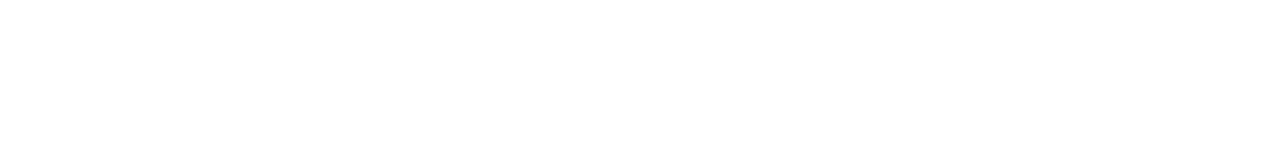
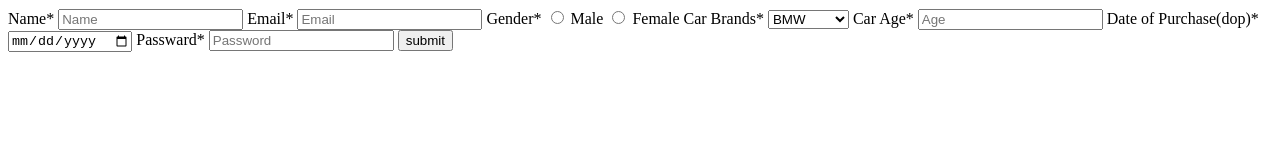
Before and after one commit to acciojob/car-insurance-form-AbhiAdhav007, a website: page main.html in a window 1280 px wide. Drawn offline with Linux system fonts and the light colour scheme.

Commit message:
created a submission

```diff
--- a/main.html
+++ b/main.html
@@ -10,7 +10,39 @@
 	<!-- the entire body must be written by student -->
     <script type="text/javascript" src="./script.js">
 </script>
+    <form method="post">
 
+        <label for="name">Name*</label>
+        <input type="text"id="name" placeholder="Name" required>
+
+
+        <label for="email">Email*</label>
+        <input type="email" id="email" placeholder="Email" required>
+
+        <label for="gender">Gender*</label>
+        <input type="radio" id="gender_m" name="gender" required>
+        <label for="gender_m">Male</label>
+        <input type="radio" id="gender_f" name="gender">
+        <label for="gender_f">Female</label>
+
+        <label for="cars">Car Brands*</label>
+        <select id="cars" required>
+            <option value="bmw" >BMW</option>
+            <option value="audi">Audi</option>
+            <option value="mercedez">Mercedez</option>
+        </select>
+        <label for="age">Car Age*</label>
+        <input type="number"id="age" placeholder="Age" required>
+
+        <label for="dop">Date of Purchase(dop)*</label>
+        <input type="date" id="dop" required>
+
+        <label for="password">Passward*</label>
+        <input type="password"id="password" placeholder="Password">
+
+        <button type="submit">submit</button>
+
+</form>
 </body>
 
 </html>
```
